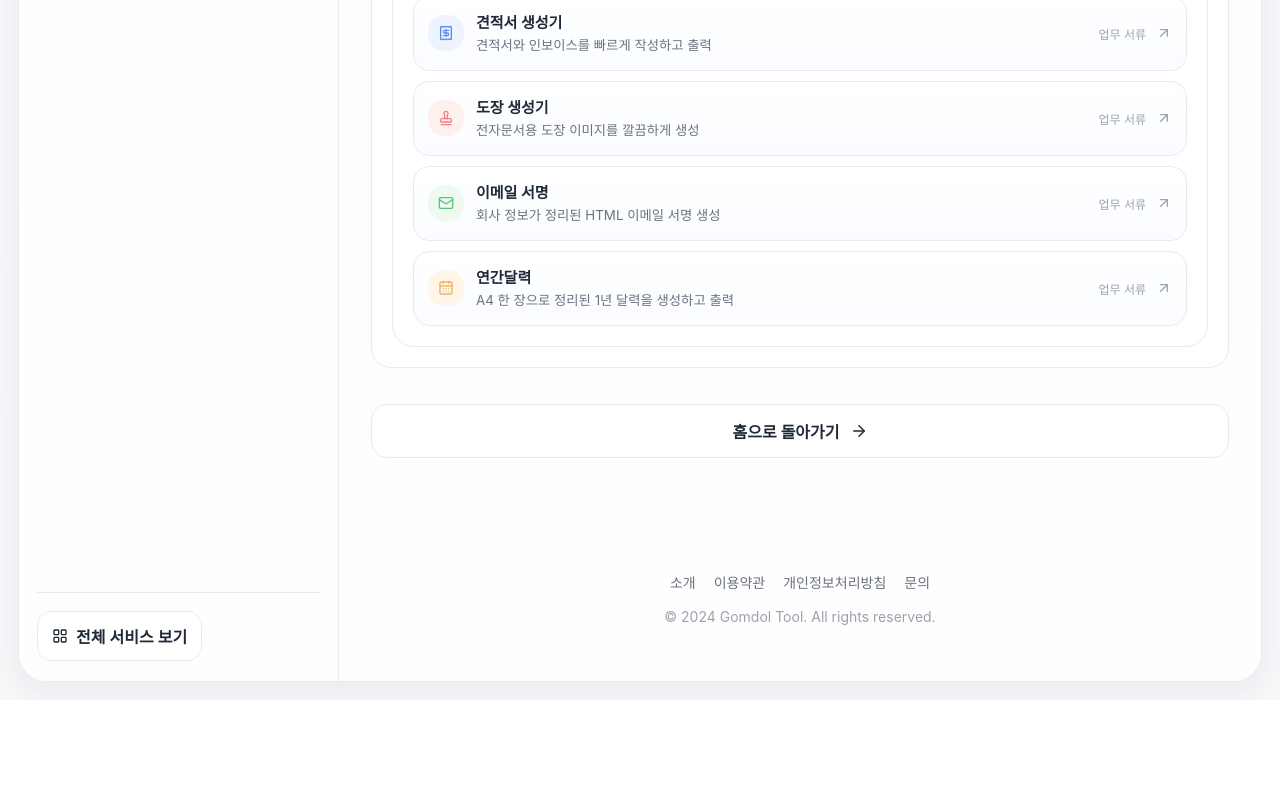
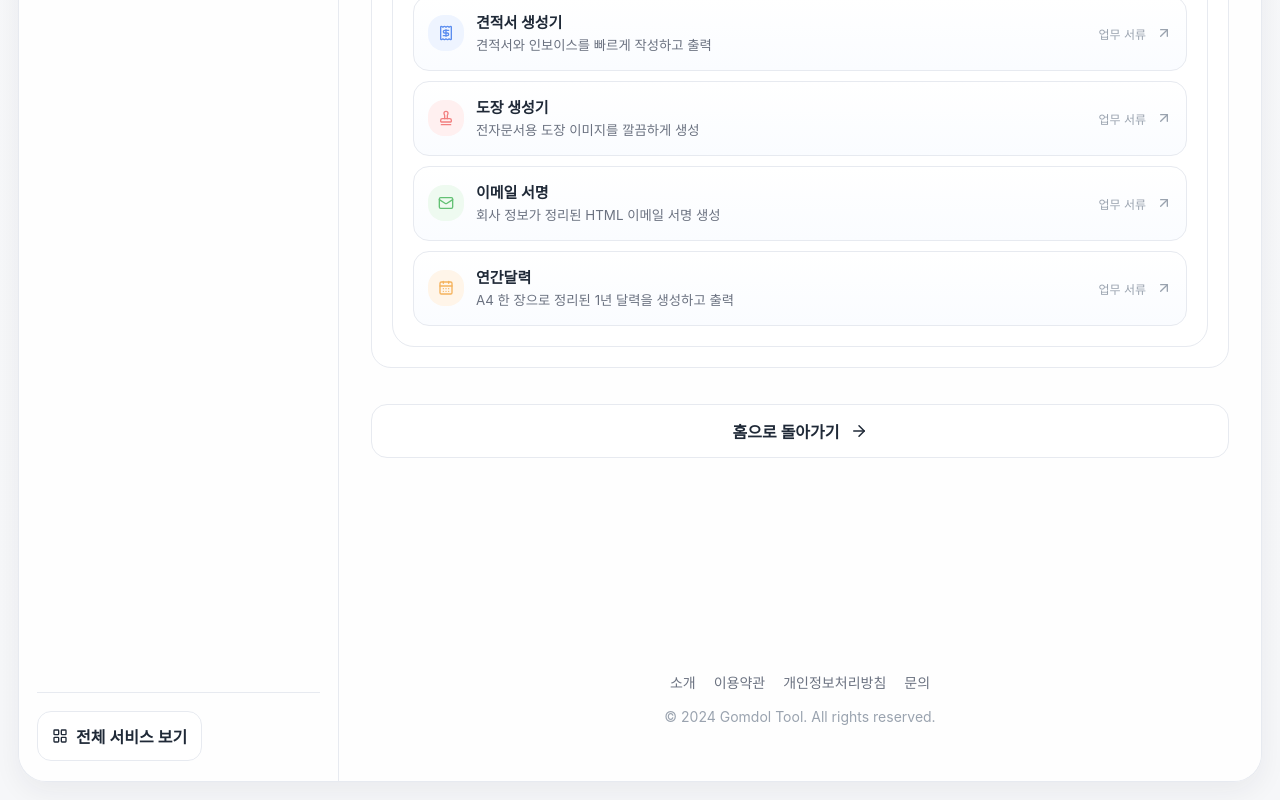
Before and after one commit to hoyalee0616/ui_wiki, a Next.js app: page /menu in a window 1280 px wide. Shown: the part 6610-7410 px from the top of the page. Before the commit the page ends 7310 px from the top, so only its background shows below. Built offline with nearby package versions, Linux system fonts and the light colour scheme.

Commit message:
Add minHeight to AdBanner container to fix layout collapse issues

```diff
--- a/components/common/AdBanner.tsx
+++ b/components/common/AdBanner.tsx
@@ -13,7 +13,7 @@ export function AdBanner() {
   }, []);
 
   return (
-    <div className="ad-container" style={{ margin: "32px 0", textAlign: "center", width: "100%", overflow: "hidden" }}>
+    <div className="ad-container" style={{ margin: "32px 0", textAlign: "center", width: "100%", overflow: "hidden", minHeight: "100px" }}>
       <ins
         className="adsbygoogle"
         style={{ display: "block" }}
```
